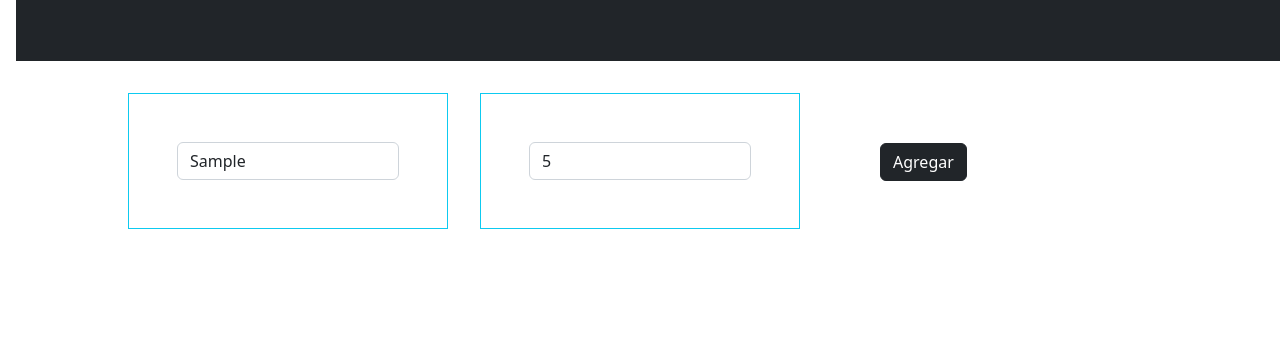
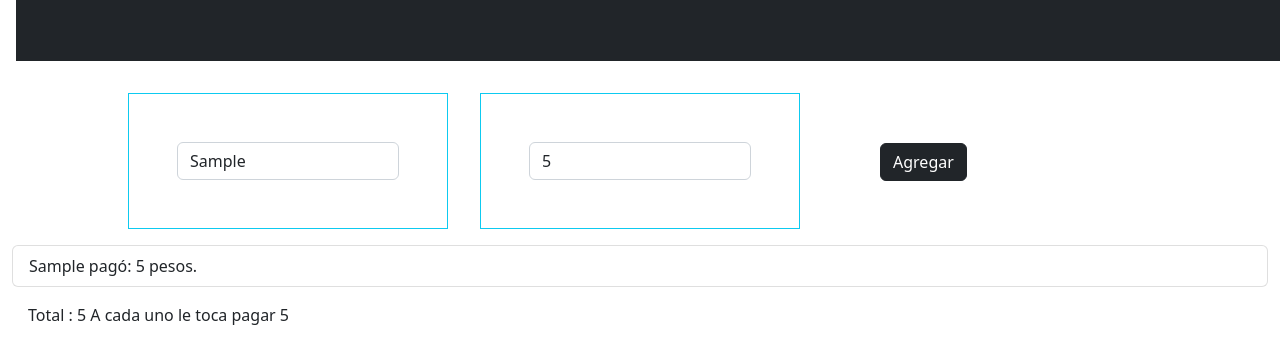
Before and after one commit to Juampa-DePaulis/AppPagos, a plain HTML site: page index.html in a window 1280 px wide. Both pictures are taken after typing "Sample", "5" into the empty fields and a click on the button "Agregar". Shown: the part 195-558 px from the top of the page. Drawn offline with nearby package versions, Linux system fonts and the light colour scheme.

Commit message:
terminado "creo"

```diff
--- a/atras.js
+++ b/atras.js
@@ -18,10 +18,30 @@ function agregarGastosAListas() {
 
 function ultimoAPantalla() {
   const li = document.createElement("li");
-  const texto = document.createTextNode(`${usuario.value} pagó: ${pago.value}`);
+  const text = document.createTextNode(
+    `${usuario.value} pagó: ${pago.value} pesos.`
+  );
   li.classList.add("list-group-item");
-  li.appendChild(texto);
+  li.appendChild(text);
   listado.appendChild(li);
 }
 
-function mostrarPagoIndvidualEnHTML() {}
+function totalDinero(pagos) {
+  let suma = 0;
+  for (let pago of pagos) {
+    suma += pago;
+  }
+  return suma;
+}
+
+function mostrarPagoIndvidualEnHTML() {
+  const Total = totalDinero(pagos);
+  let CadaUno = Total / personas.length;
+  /*const parrafo = document.createElement("p");
+  const leyenda = document.createTextNode(
+    `Total : ${Total} A cada uno le toca pagar ${CadaUno}`
+  );
+  parrafo.appendChild(leyenda);
+  cuadroResultado.appendChild(parrafo);*/
+  cuadroResultado.innerText = `Total : ${Total} A cada uno le toca pagar ${CadaUno}`;
+}
--- a/index.html
+++ b/index.html
@@ -39,7 +39,8 @@
         <ul class="list-group" id="lista">
 
         </ul>
-        <div id="total" type="text">
+        <div id="total" type="text" class="m-3">
+
         </div>
     </div>
 
@@ -47,7 +48,7 @@
         scr = "https://cdn.jsdelivr.net/npm/bootstrap@5.2.0-beta1/dist/js/bootstrap.bundle.min.js"
         crossorigin = "anonymous"
     </script>
-    <script src="main.js"></script>
+    <script src="atras.js"></script>
 </body>
 
 </html>
```
